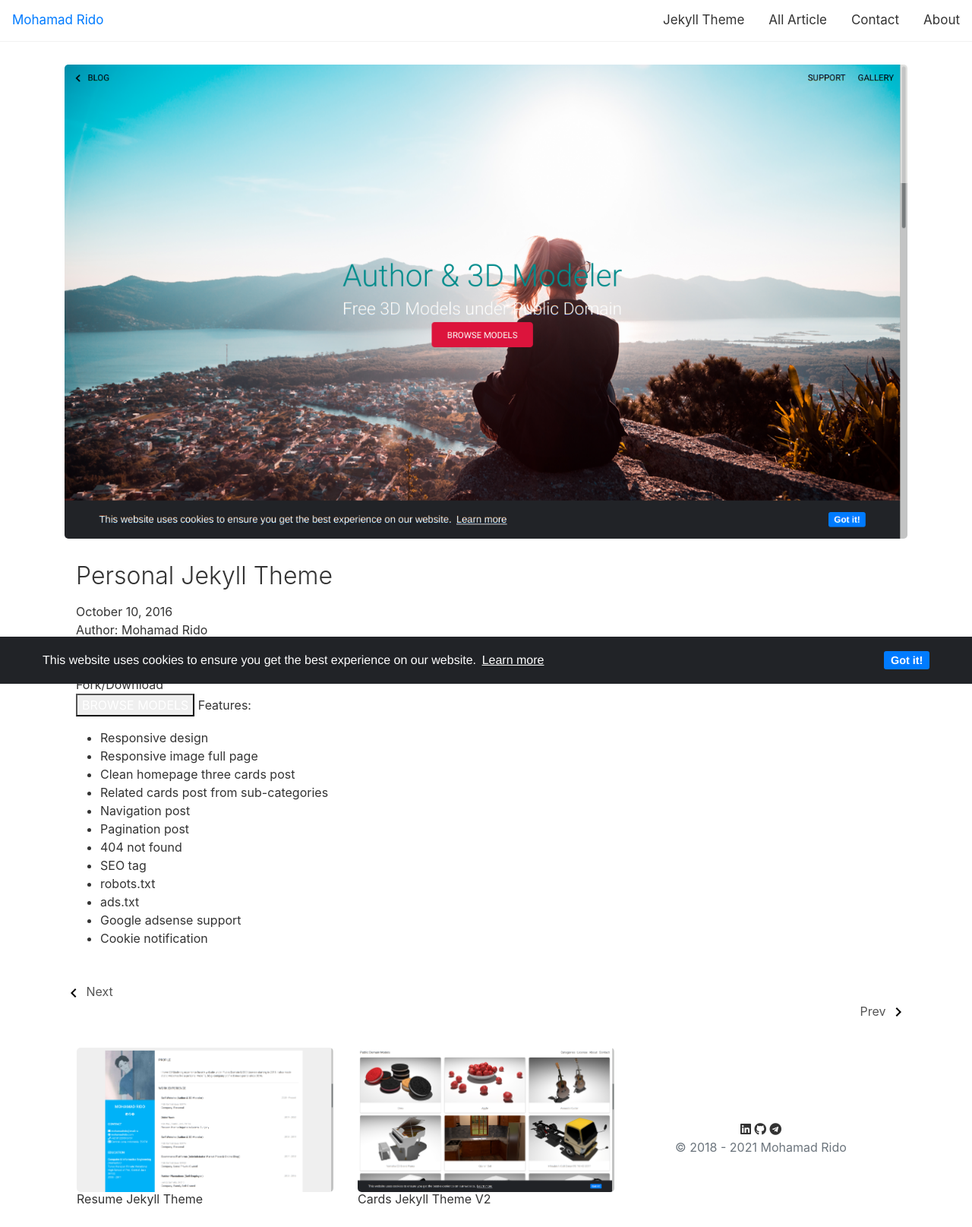
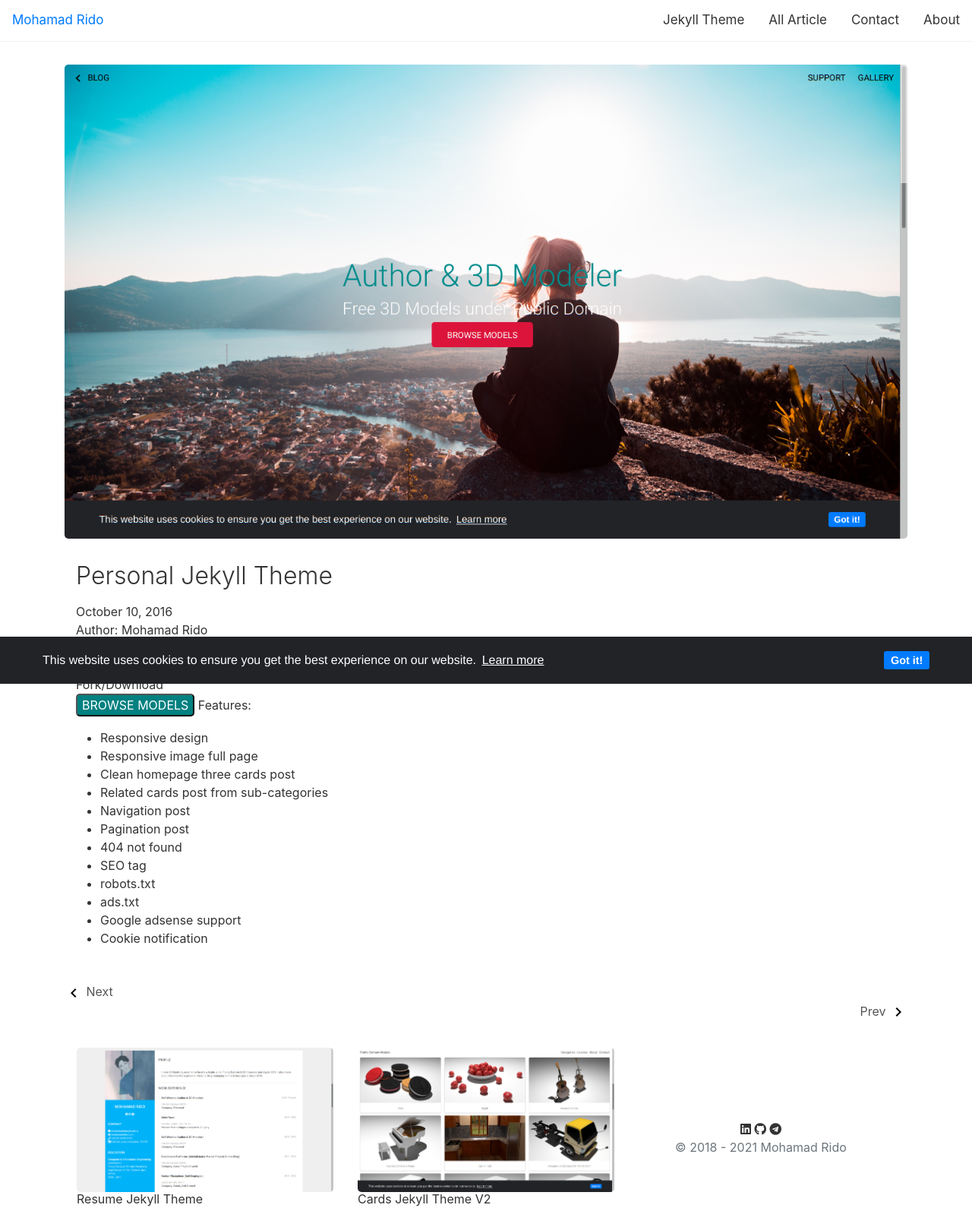
Before and after one commit to mohamadrido/blog, a Jekyll site: the page built from _posts/2016-10-10-personal-jekyll-theme.md, in a window 1280 px wide. Shown: the whole page at 76% size. Built offline with Jekyll 4.4.1, drawn with Linux system fonts in a browser that asks for light colours; nearby versions of some CDN libraries; our own code applies the rules of GitHub Pages for plain Markdown files.

Commit message:
Update 2016-10-10-personal-jekyll-theme.md

```diff
--- a/_posts/2016-10-10-personal-jekyll-theme.md
+++ b/_posts/2016-10-10-personal-jekyll-theme.md
@@ -10,7 +10,7 @@
 License: MIT License<br />
 <a href="https://mohamadrido.com">Live Demo</a><br />
 <a href="https://github.com/mohamadrido/personal-jekyll-theme">Fork/Download</a><br />
-<button class="hero-image"><a style="text-decoration: none; color: #fff;" href="https://publicdomainmodels.com/">BROWSE MODELS</a></button>
+<button style="background: teal; border-radius: 5px;"><a style="text-decoration: none; color: #fff;" href="https://publicdomainmodels.com/">BROWSE MODELS</a></button>
 Features:
    - Responsive design
    - Responsive image full page
```
